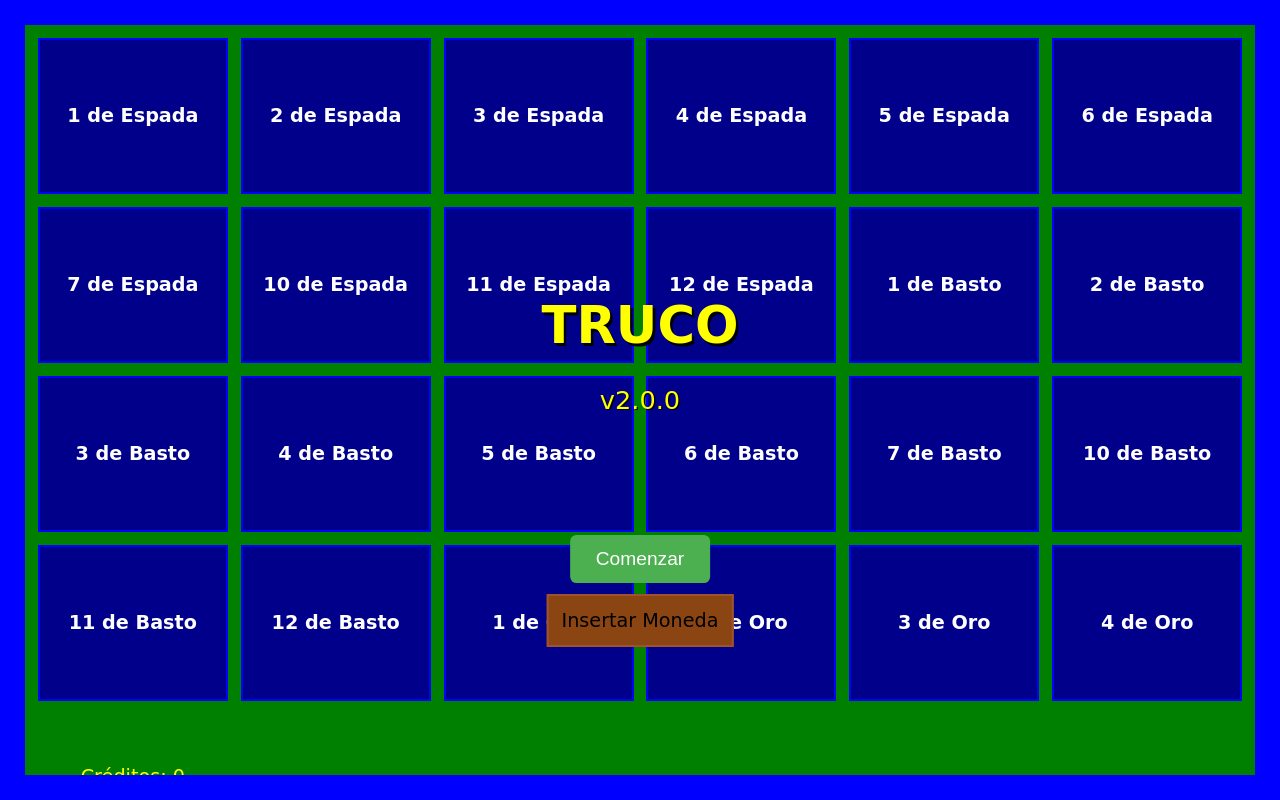
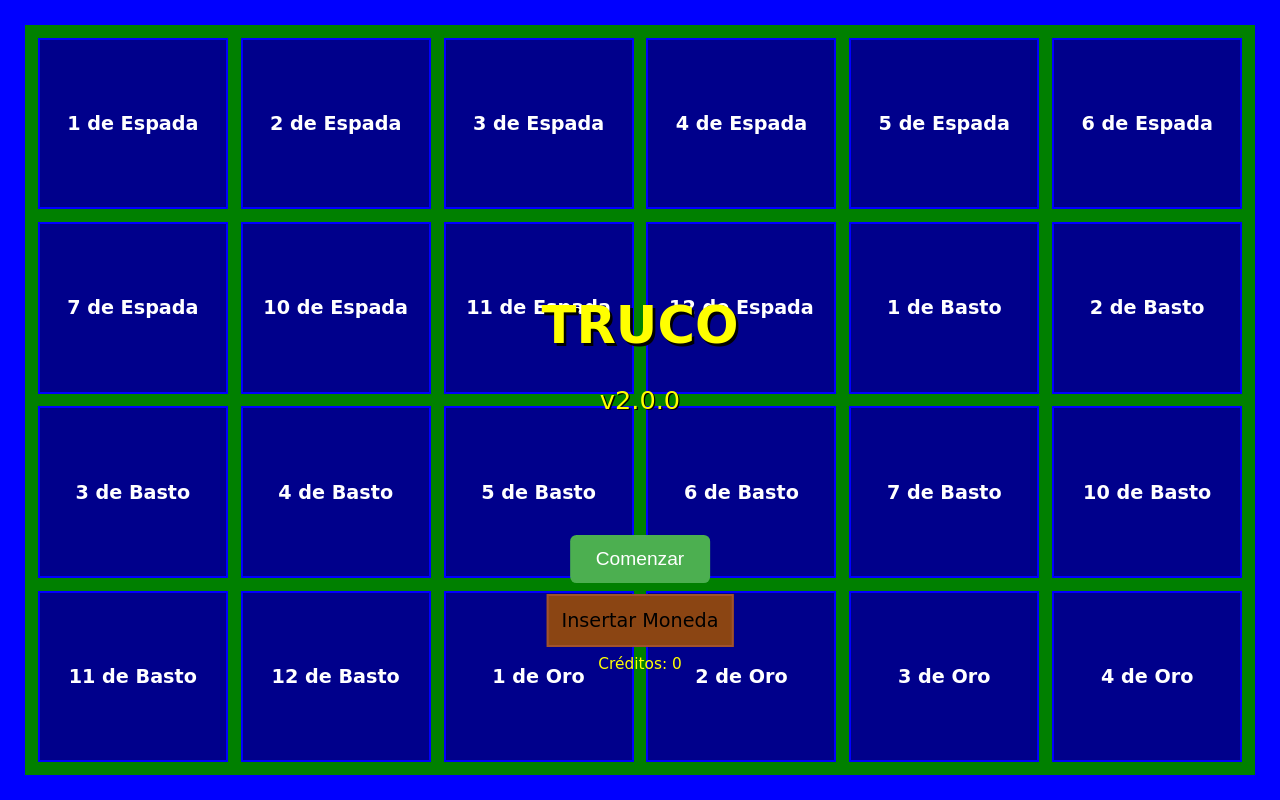
Before and after one commit to gustavojavier7/truco, a PHP site: page / in a window 1280 px wide. Run offline with PHP 8.4, Linux system fonts and the light colour scheme.

Commit message:
Update inicio.css

```diff
--- a/inicio.css
+++ b/inicio.css
@@ -88,22 +88,14 @@
     transition: opacity 1s;
 }
 
-.coin-counter {
+.credit-display {
     bottom: 8vw; /* Ajustar para que esté debajo del botón */
     left: 50%;
     transform: translateX(-50%);
     font-size: 1.2vw;
     color: yellow;
     text-align: center;
-}
-
-.credit-display {
-    position: relative;
-    top: 2vw; /* Mueve el texto "Créditos" debajo del botón de "Insertar Moneda" */
-    text-align: center;
-    font-size: 1.5vw;
-    margin-top: 2vw; /* Agrega espacio extra si es necesario */
-    color: yellow;
+    position: absolute; /* Asegura que se posicione correctamente en relación con el contenedor */
 }
 
 #comenzarJuego {
```
